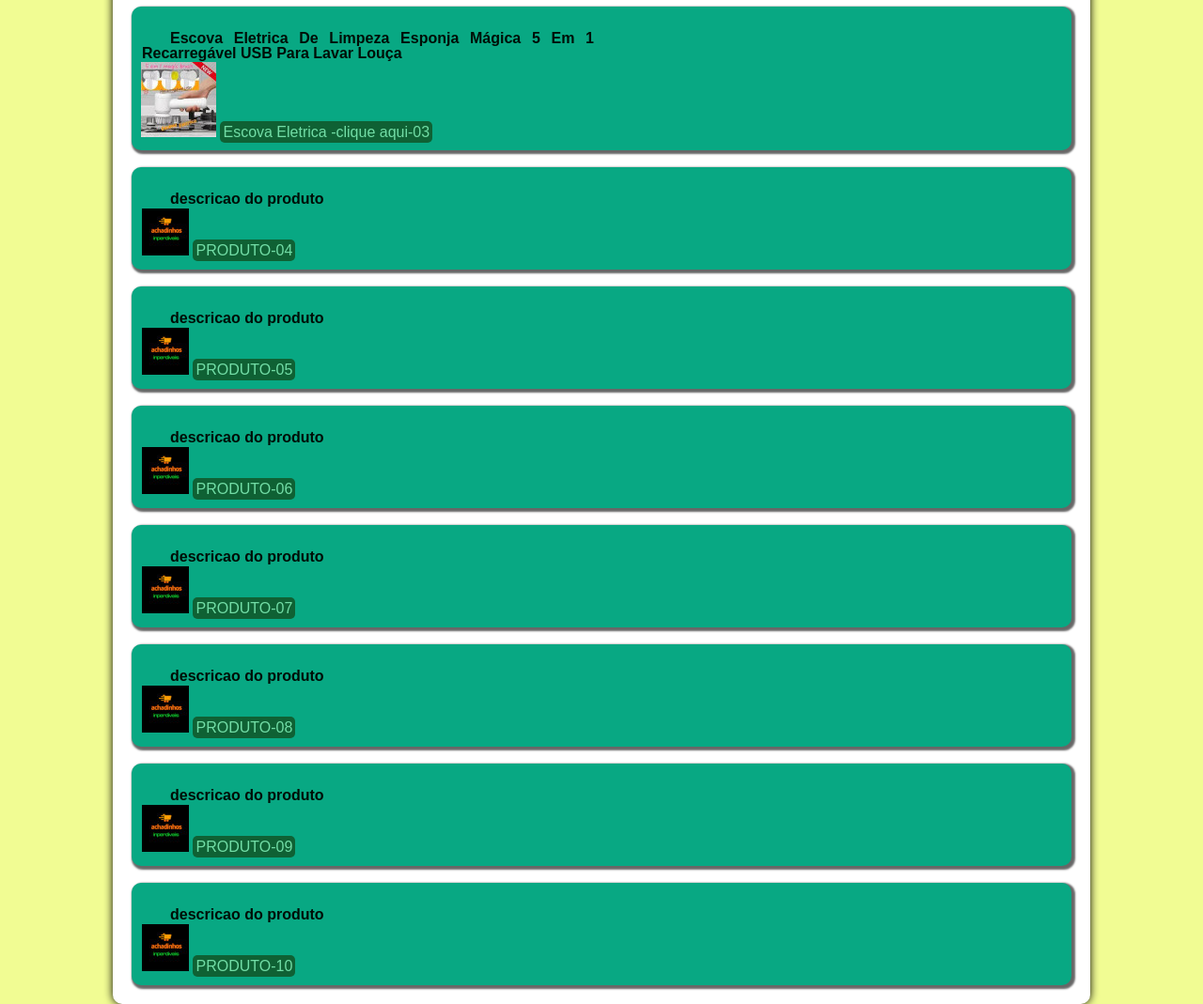
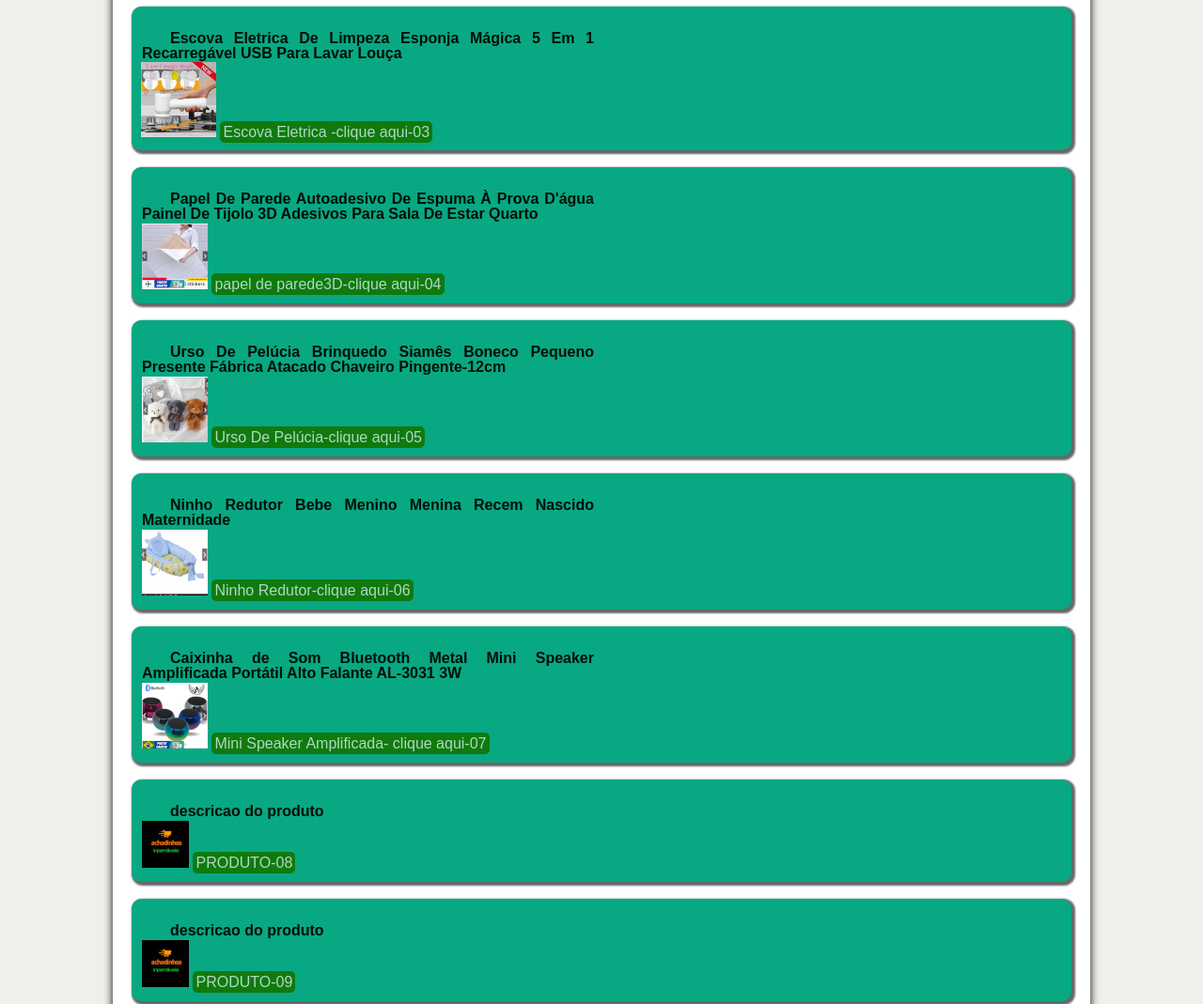
Before and after one commit to robernan/achadinhosinperdiveis, a plain HTML site: page index.html in a window 1280 px wide. Shown: the part 680-1749 px from the top of the page at 94% size. Drawn offline with Linux system fonts and the light colour scheme.

Commit message:
adicionou produtos

```diff
--- a/index.html
+++ b/index.html
@@ -71,46 +71,46 @@
         <aside>
             <strong>
                 <ul> <p class="descrição">
-                     descricao do produto
+                    Papel De Parede Autoadesivo De Espuma À Prova D'água Painel De Tijolo 3D Adesivos Para Sala De Estar Quarto
                  </p>
              </strong>
              </ul>
-            <ul><img src="imagens/logo-mini.JPG" alt="">
-                <a href="#">PRODUTO-04</a>
+            <ul><img src="imagens/produtos/Capturar2.PNG" alt="">
+                <a href="https://shope.ee/5pYimiqPxt"target=_blank>papel de parede3D-clique aqui-04</a>
             </ul>
         </aside><br>
 
         <aside>
             <strong>
                 <ul> <p class="descrição">
-                     descricao do produto
+                    Urso De Pelúcia Brinquedo Siamês Boneco Pequeno Presente Fábrica Atacado Chaveiro Pingente-12cm
                  </p>
              </strong>
              </ul>
-            <ul><img src="imagens/logo-mini.JPG" alt="">
-                <a href="#">PRODUTO-05</a>
+            <ul><img src="imagens/produtos/Capturar3.PNG" alt="">
+                <a href="https://shope.ee/8pCKMdMIym"target=-blank>Urso De Pelúcia-clique aqui-05</a>
             </ul>
         </aside><br>
 
         <aside><strong>
             <ul> <p class="descrição">
-                 descricao do produto
+                Ninho Redutor Bebe Menino Menina Recem Nascido Maternidade
              </p>
          </strong>
          </ul>
-            <ul><img src="imagens/logo-mini.JPG" alt="">
-                <a href="#">PRODUTO-06</a>
+            <ul><img src="imagens/produtos/Capturar4.PNG" alt="">
+                <a href="https://shope.ee/5fFIc3P7Lc"target=_blank>Ninho Redutor-clique aqui-06</a>
             </ul>
         </aside><br>
 
         <aside><strong>
                <ul> <p class="descrição">
-                    descricao do produto
+                Caixinha de Som Bluetooth Metal Mini Speaker Amplificada Portátil Alto Falante AL-3031 3W
                 </p>
             </strong>
             </ul>
-            <ul><img src="imagens/logo-mini.JPG" alt="">
-                <a href="#">PRODUTO-07</a>
+            <ul><img src="imagens/produtos/Capturar5.PNG" alt="">
+                <a href="https://shope.ee/6f7pobGwU4"target=_blank>Mini Speaker Amplificada- clique aqui-07</a>
             </ul>
         </aside><br>
 
--- a/visual.css
+++ b/visual.css
@@ -28,7 +28,7 @@
     padding: 0px;
 }
 body{
-    background-color:#f1fc93 ;
+    background-color:#eff0ea ;
     font-family:var(--fonte-padrao);
 
 }
@@ -40,8 +40,8 @@ body{
     line-height: 1em;
 }
 header{
-    color: #DB0B2E;
-   background-image: linear-gradient(to bottom,#F55802,#EBAC17);
+    color: #0278f7;
+   background-image: linear-gradient(to bottom,#dfa17f,#96c71c);
     font-family:var(--fonte-destaque);
     padding: 5px;
     text-align: center;
@@ -80,7 +80,7 @@ nav > a{
     transition: 0.3s;
 }
 nav > a:hover {
-    background-color: #08979E;
+    background-color: #086c9e;
     font-size: larger;
 }
 h1#titulo{
@@ -89,8 +89,8 @@ h1#titulo{
     color:white ;
     border-radius: 10px 10px 0px 0px;
     padding: 10px;
-    background-image: linear-gradient(to left,transparent,#063d1e);
-    /* background-image: linear-gradient('to left #0b551a, transparent'); */
+    background-image: linear-gradient(to left,transparent,#1fc56f);
+
 
 }
 main{
@@ -105,16 +105,16 @@ main{
 }
 main a{
     text-decoration: none;
-    background-color: #0f6134;
+    background-color: #107a0e;
     padding: 3px;
-    color: #72dda6;
+    color: #afd8c3;
     border-radius: 5px;
 }
 main a:hover{
     text-decoration: underline;
    font-size: larger;
-   background-color: #08979e;
-   color: #063d1e;
+   background-color: #087e9e;
+   color: #2edb7f;
 }
 
 main img.pequena{
```
Also changed, not shown: imagens/produtos/Capturar2.PNG (added), imagens/produtos/Capturar3.PNG (added), imagens/produtos/Capturar4.PNG (added), imagens/produtos/Capturar5.PNG (added).
